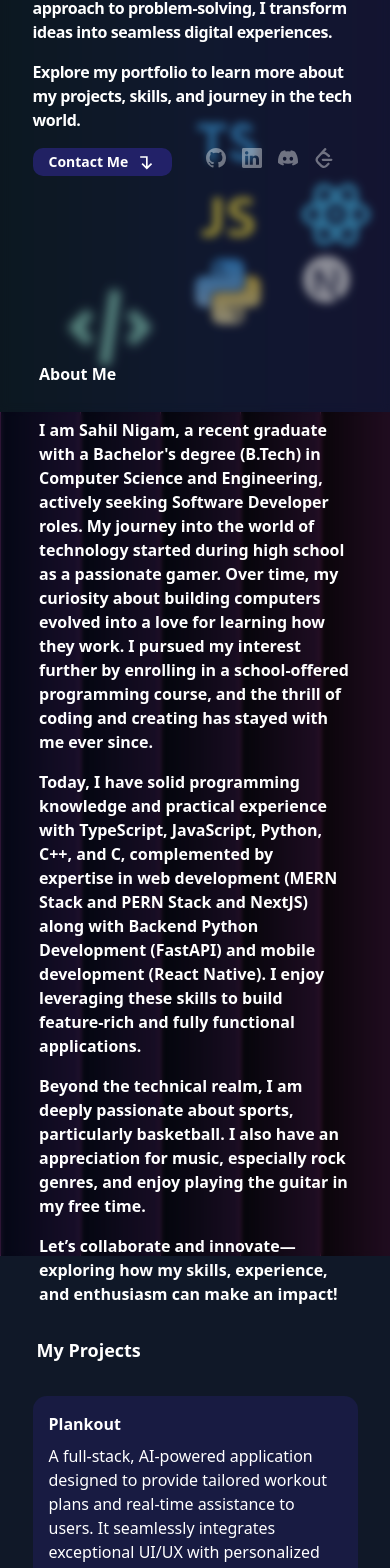
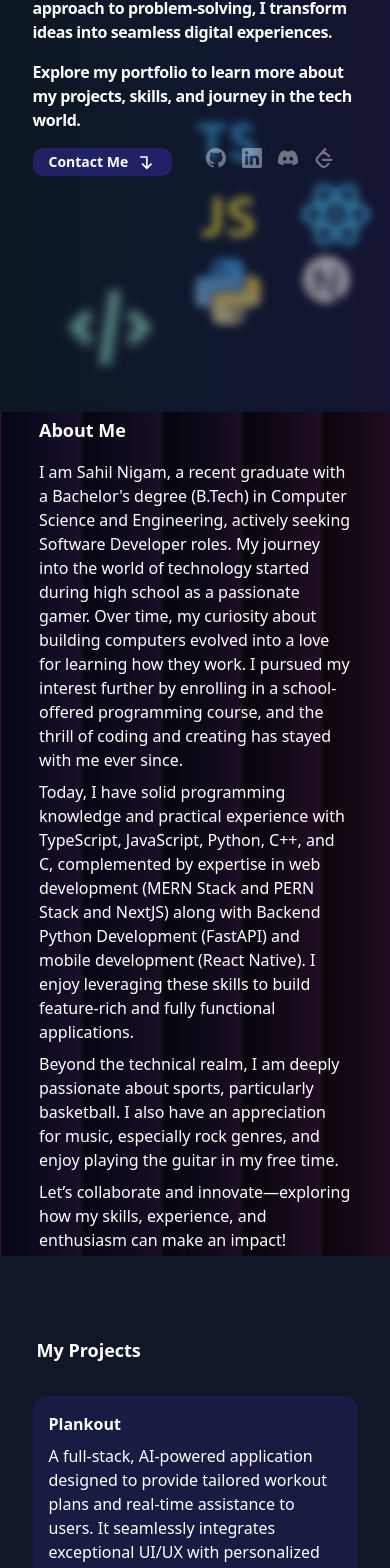
Before and after one commit to Sahil2315/PortfolioNext, a Next.js app: page / in a window 390 px wide. Shown: the part 432-2000 px from the top of the page. Built offline with nearby package versions, Linux system fonts and the light colour scheme.

Commit message:
Responsive 4

```diff
--- a/app/Components/About.tsx
+++ b/app/Components/About.tsx
@@ -6,8 +6,10 @@ const About = () => {
       <div className="h-full w-full absolute z-20 top-0 left-0 bg-black/40 backdrop-blur-[2px]"></div>
       <div className=" relative z-50 flex flex-col w-full h-full justify-center items-center">
         <div className="max-2xl:w-3/5 max-lg:w-4/5 max-sm:5/6 2xl:w-1/2">
-          <span className="xl:text-3xl md:text-xl font-bold">About Me</span>
-          <p className="xl:text-xl md:text-md font-semibold mt-8">
+          <span className="xl:text-3xl md:text-xl max-md:text-lg font-bold">
+            About Me
+          </span>
+          <p className="xl:text-xl lg:text-lg max-xl:text-md lg:font-semibold lg:mt-8 max-lg:mt-4">
             I am Sahil Nigam, a recent graduate with a Bachelor&apos;s degree
             (B.Tech) in Computer Science and Engineering, actively seeking
             Software Developer roles. My journey into the world of technology
@@ -17,7 +19,7 @@ const About = () => {
             school-offered programming course, and the thrill of coding and
             creating has stayed with me ever since.
           </p>
-          <p className="xl:text-xl md:text-md font-semibold mt-4">
+          <p className="xl:text-xl lg:text-lg max-lg:text-md lg:font-semibold lg:mt-4 max-lg:mt-2">
             Today, I have solid programming knowledge and practical experience
             with TypeScript, JavaScript, Python, C++, and C, complemented by
             expertise in web development (MERN Stack and PERN Stack and NextJS)
@@ -25,13 +27,13 @@ const About = () => {
             development (React Native). I enjoy leveraging these skills to build
             feature-rich and fully functional applications.
           </p>
-          <p className="xl:text-xl md:text-md font-semibold mt-4">
+          <p className="xl:text-xl lg:text-lg max-lg:text-md lg:font-semibold lg:mt-4 max-lg:mt-2">
             Beyond the technical realm, I am deeply passionate about sports,
             particularly basketball. I also have an appreciation for music,
             especially rock genres, and enjoy playing the guitar in my free
             time.
           </p>
-          <p className="xl:text-xl md:text-md font-semibold mt-4">
+          <p className="xl:text-xl lg:text-lg max-lg:text-md lg:font-semibold lg:mt-4 max-lg:mt-2">
             Let’s collaborate and innovate—exploring how my skills, experience,
             and enthusiasm can make an impact!
           </p>
--- a/app/Components/Skills.tsx
+++ b/app/Components/Skills.tsx
@@ -31,10 +31,10 @@ const Skills = () => {
       className="bigSections w-full h-screen flex justify-center items-center"
     >
       <div className="2xl:w-2/3 md:w-4/5 max-md:w-5/6 flex flex-col">
-        <div className="text-3xl font-semibold">My Skills</div>
+        <div className="xl:text-3xl max-xl:text-xl max-md:text-lg font-semibold">My Skills</div>
         <div className="mt-8 flex xl:flex-row max-xl:flex-col xl:items-center">
           <div className="flex flex-col">
-            <div className="text-xl">Frontend</div>
+            <div className="xl:text-xl max-xl:text-lg max-md:text-md">Frontend</div>
             <div className="h-[6px] rounded mt-2 xl:w-[400px] bg-slate-500/60">
               <div className="h-[6px] rounded w-[80%] innerbar opacity-80" />
             </div>
@@ -69,7 +69,7 @@ const Skills = () => {
         </div>
         <div className="mt-8 flex xl:flex-row max-xl:flex-col xl:items-center">
           <div className="flex flex-col">
-            <div className="text-xl">Backend</div>
+            <div className="xl:text-xl max-xl:text-lg max-md:text-md">Backend</div>
             <div className="h-[6px] rounded mt-2 xl:w-[400px] bg-slate-500/60">
               <div className="h-[6px] rounded w-[75%] innerbar opacity-80" />
             </div>
@@ -103,7 +103,7 @@ const Skills = () => {
         </div>
         <div className="mt-8 flex xl:flex-row max-xl:flex-col xl:items-center">
           <div className="flex flex-col">
-            <div className="text-xl">DBMS</div>
+            <div className="xl:text-xl max-xl:text-lg max-md:text-md">DBMS</div>
             <div className="h-[6px] rounded mt-2 xl:w-[400px] bg-slate-500/60">
               <div className="h-[6px] rounded w-[65%] innerbar opacity-80" />
             </div>
@@ -130,7 +130,7 @@ const Skills = () => {
         </div>
         <div className="mt-8 flex xl:flex-row max-xl:flex-col xl:items-center">
           <div className="flex flex-col">
-            <div className="text-xl">Platform and Tools</div>
+            <div className="xl:text-xl max-xl:text-lg max-md:text-md">Platform and Tools</div>
             <div className="h-[6px] rounded mt-2 xl:w-[400px] bg-slate-500/60">
               <div className="h-[6px] rounded w-[50%] innerbar opacity-80" />
             </div>
@@ -165,7 +165,7 @@ const Skills = () => {
         </div>
         <div className="mt-8 flex xl:flex-row max-xl:flex-col xl:items-center">
           <div className="flex flex-col">
-            <div className="text-xl">Problem Solving</div>
+            <div className="xl:text-xl max-xl:text-lg max-md:text-md">Problem Solving</div>
             <div className="h-[6px] rounded mt-2 xl:w-[400px] bg-slate-500/60">
               <div className="h-[6px] rounded w-[65%] innerbar opacity-80" />
             </div>
```
